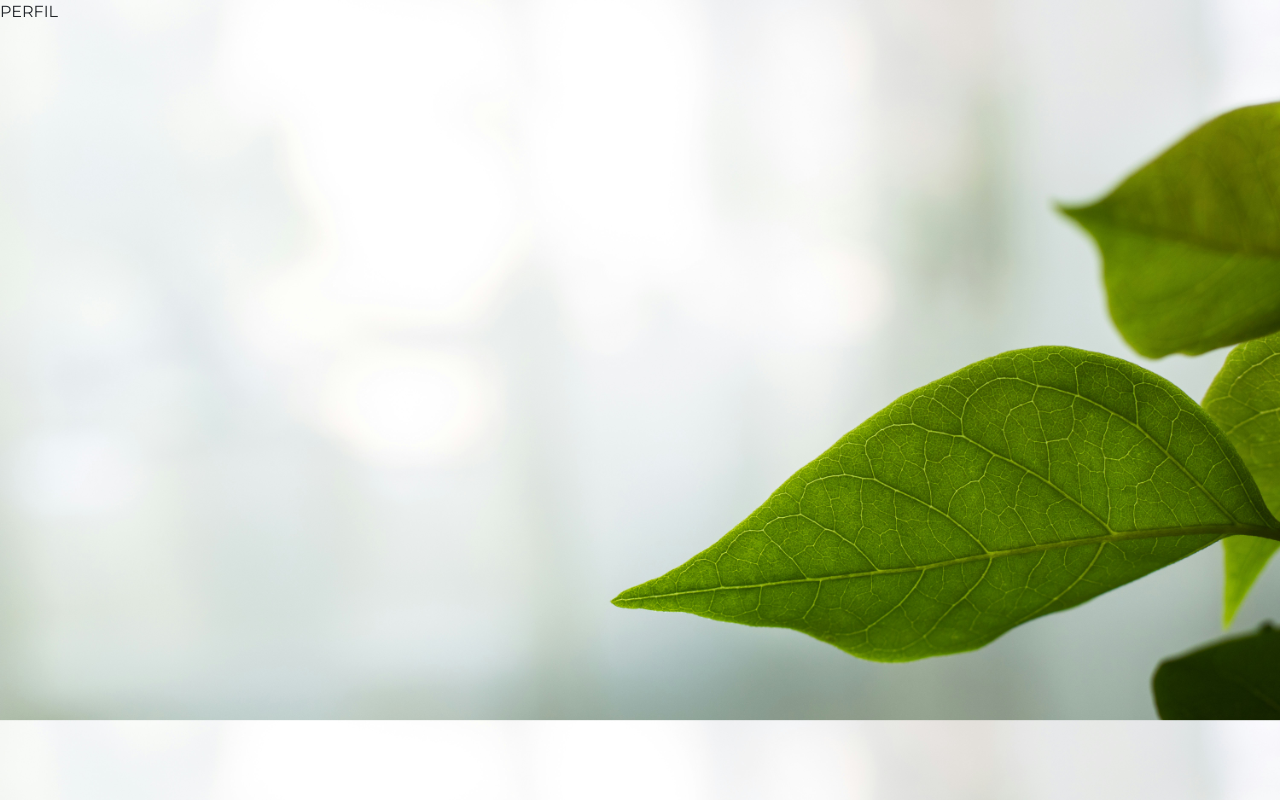
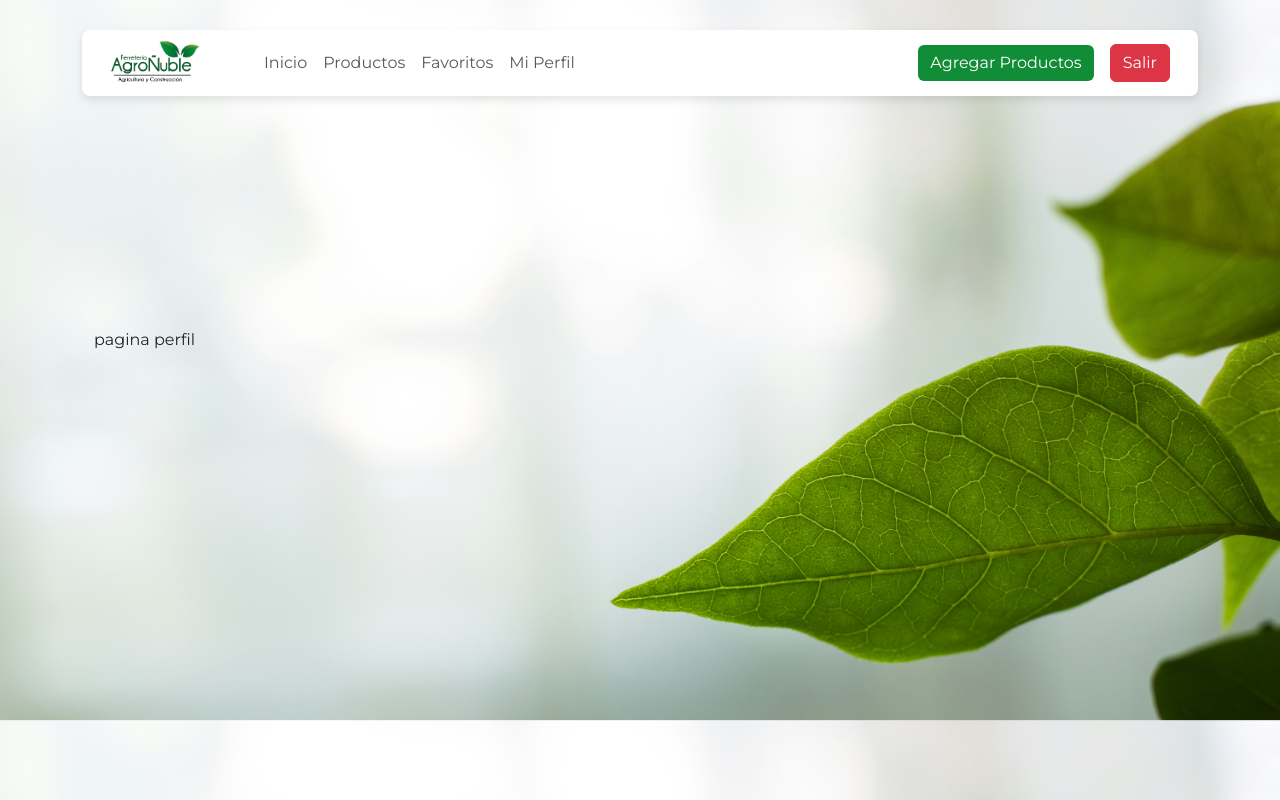
Before and after one commit to robertocontrerassandoval/Hito_2_Dearrollo_Frontend, a React (Vite) app: page /perfil in a window 1280 px wide. Built offline with nearby package versions, Linux system fonts and the light colour scheme.

Commit message:
:tada:hito-2-frontend 3008-2

```diff
--- a/src/components/NavbarInicio.jsx
+++ b/src/components/NavbarInicio.jsx
@@ -23,22 +23,19 @@ function NavbarInicio() {
 
         <Container>
       <Nav defaultActiveKey="/inicio" as="ul">
-
         <Nav.Item as="li">
-        <Nav.Link eventKey="inicio" >Inicio</Nav.Link>
-      </Nav.Item>
-      <Nav.Item as="li" >
-        <Nav.Link href="productos">Productos</Nav.Link>
+          <Nav.Link as={Link} to="/inicio">Inicio</Nav.Link>
         </Nav.Item>
         <Nav.Item as="li">
-        <Nav.Link href="favoritos">Favoritos</Nav.Link>
+          <Nav.Link as={Link} to="/productos">Productos</Nav.Link>
         </Nav.Item>
         <Nav.Item as="li">
-        <Nav.Link href="perfil">Mi Perfil</Nav.Link>
+          <Nav.Link as={Link} to="/favoritos">Favoritos</Nav.Link>
+        </Nav.Item>
+        <Nav.Item as="li">
+          <Nav.Link as={Link} to="/perfil">Mi Perfil</Nav.Link>
         </Nav.Item>
       </Nav>
-
-
     </Container>
 
 
--- a/src/view/Favoritos.jsx
+++ b/src/view/Favoritos.jsx
@@ -1,8 +1,28 @@
 import React from 'react'
+import NavbarInicio from '../components/NavbarInicio'
+import { Container,Row, Col, Form, Button} from 'react-bootstrap'
+import 'bootstrap/dist/css/bootstrap.min.css';
 
-function Favoritos() {
+const Favoritos = () => {
   return (
-    <div>Favoritos</div>
+
+   <>
+   <Container className="container-inicio d-flex flex-column justify-content-space-around">
+
+
+     <Container className='container-navbar-inicio'>
+          <NavbarInicio/>
+      </Container>
+
+
+
+          <Container >
+           pagina favoritos
+          </Container>
+
+            </Container>
+
+   </>
   )
 }
 
--- a/src/view/Perfil.jsx
+++ b/src/view/Perfil.jsx
@@ -1,8 +1,28 @@
 import React from 'react'
+import NavbarInicio from '../components/NavbarInicio'
+import { Container,Row, Col, Form, Button} from 'react-bootstrap'
+import 'bootstrap/dist/css/bootstrap.min.css';
 
 const Perfil = () => {
   return (
-    <div>PERFIL</div>
+
+   <>
+   <Container className="container-inicio d-flex flex-column justify-content-space-around">
+
+
+     <Container className='container-navbar-inicio'>
+          <NavbarInicio/>
+      </Container>
+
+
+
+          <Container >
+           pagina perfil
+          </Container>
+
+            </Container>
+
+   </>
   )
 }
 
--- a/src/view/Productos.jsx
+++ b/src/view/Productos.jsx
@@ -1,23 +1,31 @@
 import React from 'react'
 import 'bootstrap/dist/css/bootstrap.min.css';
 import NavbarInicio from '../components/NavbarInicio';
-
+import { Container,Row, Col, Form, Button} from 'react-bootstrap'
 
 
 const Productos =() => {
 
 
   return (
-    <>
-      <NavbarInicio />
+
+   <>
+   <Container className="container-inicio d-flex flex-column justify-content-space-around">
+
+
+     <Container className='container-navbar-inicio'>
+          <NavbarInicio/>
+      </Container>
 
 
 
+          <Container >
+           pagina productos
+          </Container>
 
+            </Container>
 
-
-
-    </>
+   </>
   );
 }
 
```
Lines whose indentation alone changed are shown as unchanged.
